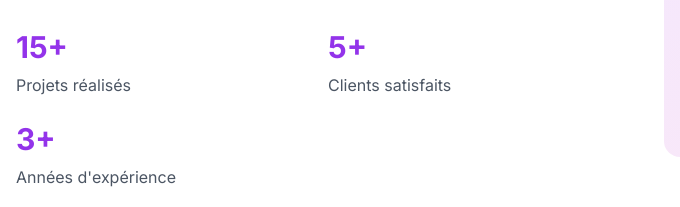
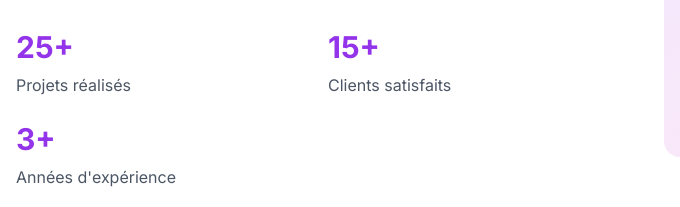
Before and after one commit to Piercel2022/designforge, a plain HTML site: page index.html in a window 1280 px wide. Shown: the part 3667-3874 px from the top of the page, 0-680 px from the left. Drawn offline with nearby package versions, Linux system fonts and the light colour scheme.

Commit message:
Add the number of satisfied clients

```diff
--- a/index.html
+++ b/index.html
@@ -426,11 +426,11 @@
                     </p>
                     <div class="grid grid-cols-2 gap-6">
                         <div>
-                            <div class="text-3xl font-bold text-purple-600 mb-2">15+</div>
+                            <div class="text-3xl font-bold text-purple-600 mb-2">25+</div>
                             <div class="text-gray-600">Projets réalisés</div>
                         </div>
                         <div>
-                            <div class="text-3xl font-bold text-purple-600 mb-2">5+</div>
+                            <div class="text-3xl font-bold text-purple-600 mb-2">15+</div>
                             <div class="text-gray-600">Clients satisfaits</div>
                         </div>
                         <div>
```
